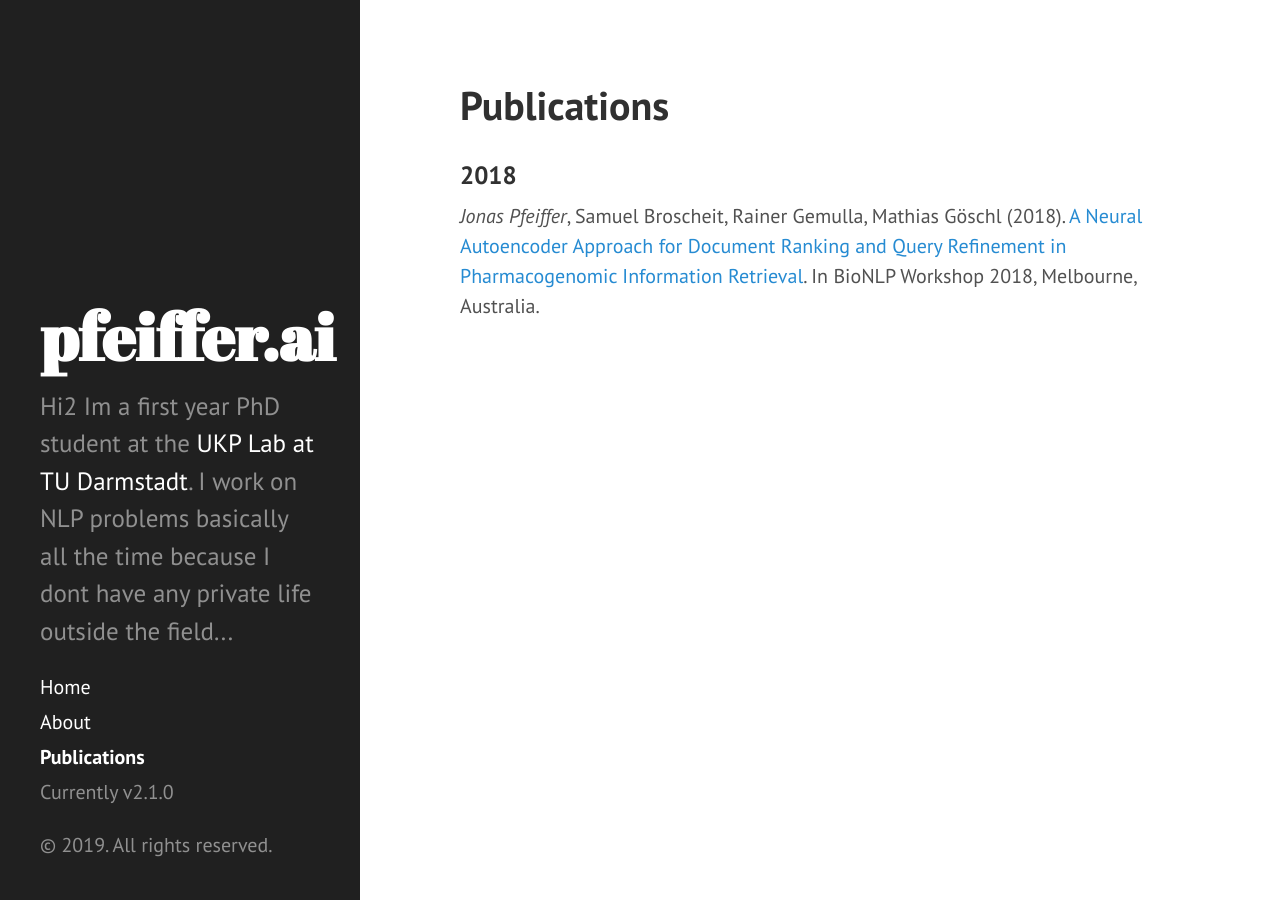
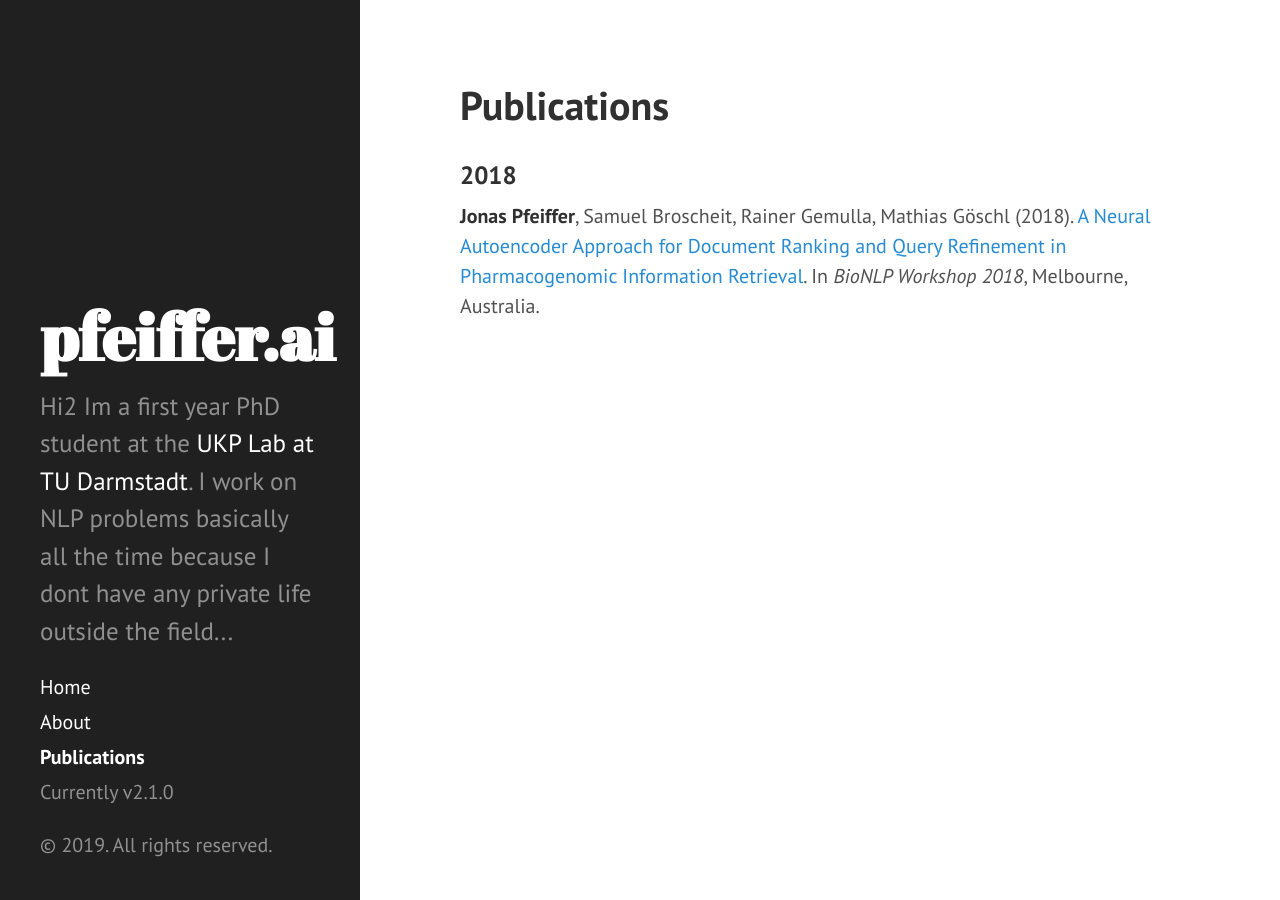
Before and after one commit to JoPfeiff/JoPfeiff_github_io, a Jekyll site: the page built from publications.md, in a window 1280 px wide. Built offline with Jekyll 4.4.1, drawn with Linux system fonts in a browser that asks for light colours; Markdown is read by kramdown in place of the engine named in the settings.

Commit message:
Initial commit

```diff
--- a/_config.yml
+++ b/_config.yml
@@ -1,6 +1,6 @@
 # Dependencies
 markdown:         redcarpet
-highlighter:      pygments
+highlighter:      rouge
 
 # Permalinks
 permalink:        pretty
--- a/publications.md
+++ b/publications.md
@@ -5,4 +5,4 @@ title: Publications
 
 ### 2018
 
-*Jonas Pfeiffer*, Samuel Broscheit, Rainer Gemulla, Mathias Göschl (2018). [A Neural Autoencoder Approach for Document Ranking and Query Refinement in Pharmacogenomic Information Retrieval](https://www.aclweb.org/anthology/W18-2310). In BioNLP Workshop 2018, Melbourne, Australia.
+**Jonas Pfeiffer**, Samuel Broscheit, Rainer Gemulla, Mathias Göschl (2018). [A Neural Autoencoder Approach for Document Ranking and Query Refinement in Pharmacogenomic Information Retrieval](https://www.aclweb.org/anthology/W18-2310). In *BioNLP Workshop 2018*, Melbourne, Australia.
```
